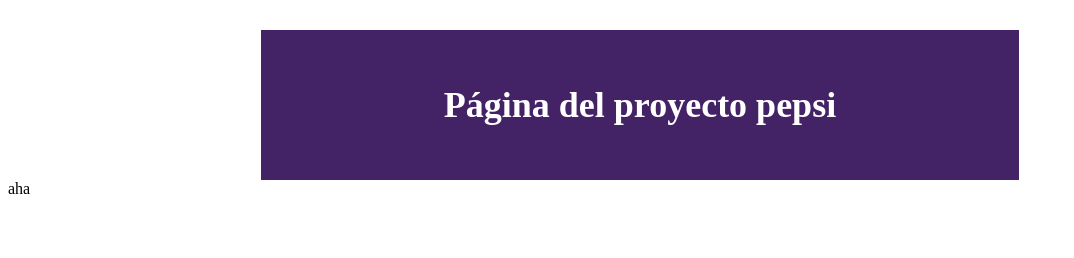
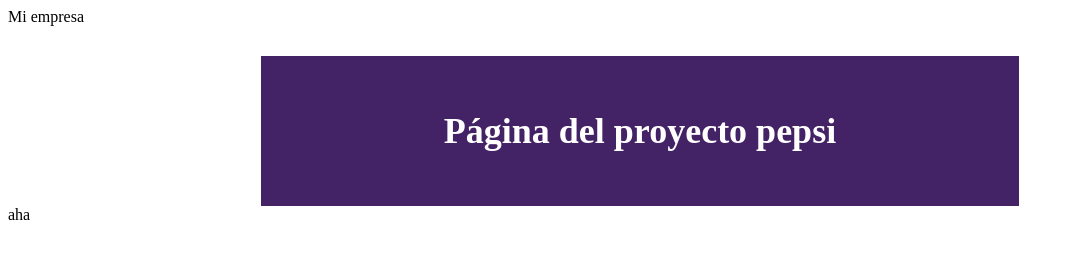
Before and after one commit to aha-quijote/pepsi, a plain HTML site: page index.html in a window 1280 px wide. Shown: the whole page, without its empty margins (0-1074 px from the left). Drawn offline with Linux system fonts and the light colour scheme.

Commit message:
se agrego header en index

```diff
--- a/index.html
+++ b/index.html
@@ -6,6 +6,9 @@
     <link rel="stylesheet" href="css/estilos.css">
 </head>
 <body>
+    <header>
+        Mi empresa
+    </header>
     <section>
         <h2>Página del proyecto pepsi</h2>
     </section>
```
